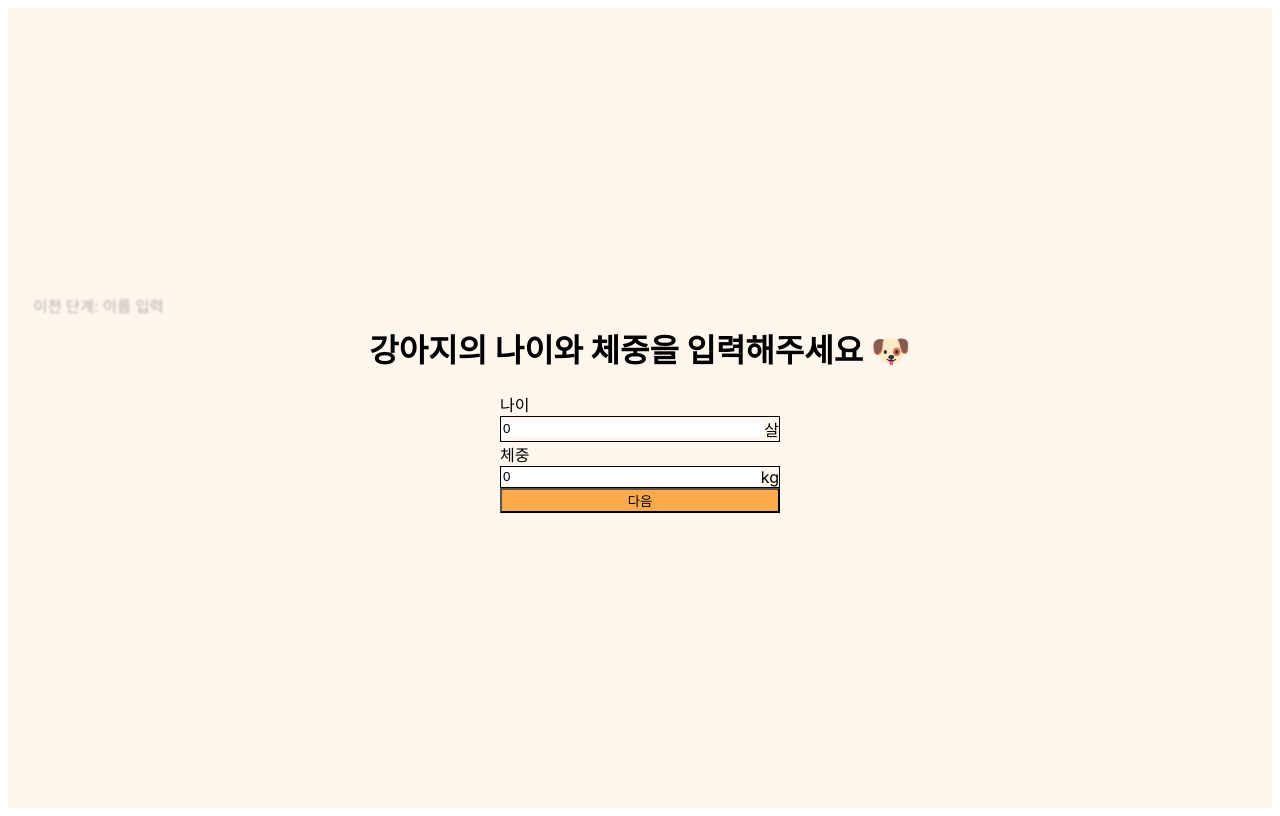
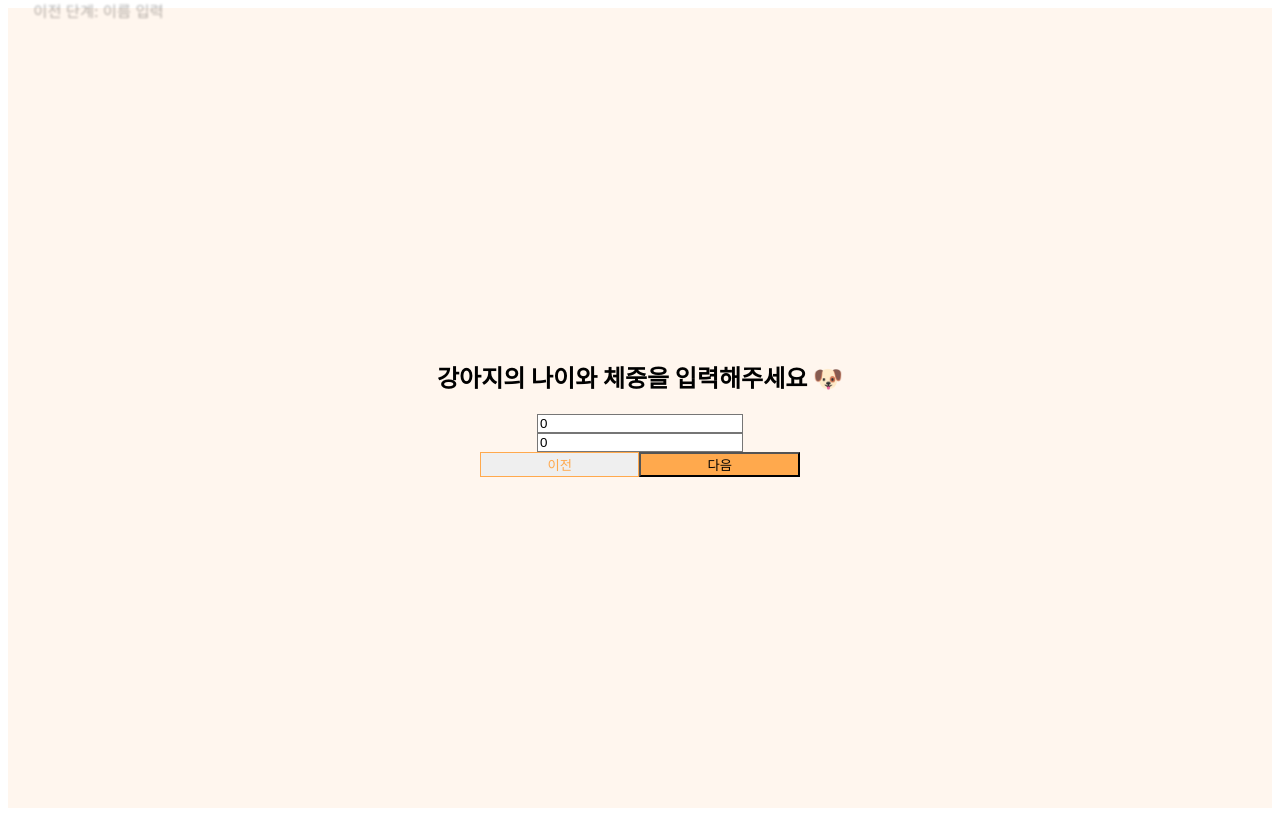
Before and after one commit to kimjuyoung1127/AiFitApp, a Next.js app: page /form in a window 1280 px wide. Both pictures are taken after a click on the button "다음". Built offline with nearby package versions, Linux system fonts and the light colour scheme.

Commit message:
이전 버튼 추가

```diff
--- a/1_screens/FormScreen/02_AgeWeightStep.tsx
+++ b/1_screens/FormScreen/02_AgeWeightStep.tsx
@@ -2,72 +2,64 @@
 import { useForm } from 'react-hook-form';
 import { zodResolver } from '@hookform/resolvers/zod';
 import * as z from 'zod';
+import { useTranslation } from 'next-i18next';
+import { useDogForm } from '../../3_state/useDogForm';
 
 const ageWeightSchema = z.object({
-  age: z.coerce.number().min(0, "나이를 입력해주세요!"),
-  weight: z.coerce.number().min(0, "체중을 입력해주세요!"),
+  age: z.number().min(0, '나이는 필수입니다'),
+  weight: z.number().min(0, '체중은 필수입니다'),
 });
 
-export default function AgeWeightStep() {
+export default function AgeWeightStep({ onNext }: { onNext: () => void }) {
+  const { t } = useTranslation('ageWeight');
   const { register, handleSubmit, formState: { errors } } = useForm({
     resolver: zodResolver(ageWeightSchema),
-    defaultValues: {
-      age: 0,
-      weight: 0
-    }
+    defaultValues: { age: 0, weight: 0 }
   });
+  const { updateAgeWeight } = useDogForm();
 
-  const handleButtonClick = () => {
-    console.log("다음 버튼 클릭됨 (AgeWeightStep)");
-    window.dispatchEvent(new CustomEvent('nextStep'));
+  const onSubmit = (data: any) => {
+    updateAgeWeight(data);
+    onNext();
   };
 
   return (
-    <div className="flex flex-col items-center justify-center">
-      <h1 className="text-xl font-bold mb-6 text-center">
-        강아지의 나이와 체중을 입력해주세요 🐶
-      </h1>
-      <div className="space-y-5 w-full max-w-[280px]">
-        <div className="bg-white rounded-lg p-4 shadow-sm">
-          <label className="block text-sm font-medium text-gray-700 mb-2">나이</label>
-          <div className="flex items-center border border-gray-300 rounded-lg overflow-hidden focus-within:ring-2 focus-within:ring-[#FFA94D] focus-within:border-transparent">
+    <div className="flex flex-col items-center justify-center h-screen bg-[#FFF6EE] px-4">
+      <h2 className="text-lg font-medium mb-4 text-center">강아지의 나이와 체중을 입력해주세요 🐶</h2>
+      <form onSubmit={handleSubmit(onSubmit)} className="w-full max-w-xs mx-auto">
+        <div className="flex flex-col gap-3 mb-4">
           <input
+            {...register('age', { valueAsNumber: true })}
             type="number"
-              {...register('age')}
-              className="w-full p-3 border-0 focus:outline-none focus:ring-0"
-              placeholder="0"
+            placeholder="나이"
+            className="w-full max-w-[200px] border rounded-md px-3 py-2 mx-auto"
           />
-            <div className="px-3 text-gray-500 bg-gray-50 h-full flex items-center">
-              살
-            </div>
-          </div>
-          {errors.age && <p className="text-red-500 text-xs mt-1">{errors.age.message}</p>}
+          {errors.age && <p className="text-red-500 text-xs">{errors.age.message}</p>}
+          <input
+            {...register('weight', { valueAsNumber: true })}
+            type="number"
+            placeholder="체중"
+            className="w-full max-w-[200px] border rounded-md px-3 py-2 mx-auto"
+          />
+          {errors.weight && <p className="text-red-500 text-xs">{errors.weight.message}</p>}
         </div>
 
-        <div className="bg-white rounded-lg p-4 shadow-sm">
-          <label className="block text-sm font-medium text-gray-700 mb-2">체중</label>
-          <div className="flex items-center border border-gray-300 rounded-lg overflow-hidden focus-within:ring-2 focus-within:ring-[#FFA94D] focus-within:border-transparent">
-            <input
-              type="number"
-              {...register('weight')}
-              className="w-full p-3 border-0 focus:outline-none focus:ring-0"
-              placeholder="0"
-            />
-            <div className="px-3 text-gray-500 bg-gray-50 h-full flex items-center">
-              kg
-            </div>
-          </div>
-          {errors.weight && <p className="text-red-500 text-xs mt-1">{errors.weight.message}</p>}
-        </div>
-
+        <div className="flex justify-between gap-4 max-w-[320px] mx-auto mt-6">
           <button
             type="button"
-          onClick={handleButtonClick}
-          className="w-full bg-[#FFA94D] hover:bg-[#FF8C2B] text-white font-medium py-3 px-4 rounded-lg shadow-sm transition-colors mt-4"
+            className="bg-white border border-[#FFA94D] text-[#FFA94D] rounded-lg px-4 py-3 w-full text-center shadow-sm hover:bg-orange-50"
+            onClick={() => window.dispatchEvent(new CustomEvent('prevStep'))}
+          >
+            이전
+          </button>
+          <button
+            type="submit"
+            className="bg-[#FFA94D] hover:bg-[#FF8C2B] text-white font-medium py-3 px-4 rounded-xl shadow-sm transition-colors w-full"
           >
             다음
           </button>
         </div>
+      </form>
     </div>
   );
 }
--- a/1_screens/FormScreen/03_BreedStep.tsx
+++ b/1_screens/FormScreen/03_BreedStep.tsx
@@ -8,7 +8,7 @@ import { useTranslation } from 'next-i18next';
 import { useDogForm, SelectOption } from '../../3_state/useDogForm';
 
 const breedSchema = z.object({
-  breed: z.string().min(1, '견종은 필수입니다'),
+  breed: z.string().min(1, '품종은 필수입니다'),
 });
 
 const breeds = [
@@ -75,10 +75,17 @@ export default function BreedStep({ onNext }: { onNext: () => void }) {
           <p className="text-red-500 text-xs mb-4 px-4 text-center">{errors.breed.message}</p>
         )}
 
-        <div className="max-w-[320px] mx-auto">
+        <div className="flex justify-between gap-4 max-w-[320px] mx-auto mt-6">
+          <button
+            type="button"
+            className="bg-white border border-[#FFA94D] text-[#FFA94D] rounded-lg px-4 py-3 w-full text-center shadow-sm hover:bg-orange-50"
+            onClick={() => window.dispatchEvent(new CustomEvent('prevStep'))}
+          >
+            이전
+          </button>
           <button
             type="submit"
-            className="w-full bg-[#FFA94D] hover:bg-[#FF8C2B] text-white font-medium py-2 px-6 rounded-xl shadow-sm transition-colors text-sm block"
+            className="bg-[#FFA94D] hover:bg-[#FF8C2B] text-white font-medium py-3 px-4 rounded-xl shadow-sm transition-colors w-full"
           >
             다음
           </button>
--- a/1_screens/FormScreen/FormScreen.tsx
+++ b/1_screens/FormScreen/FormScreen.tsx
@@ -15,14 +15,21 @@ export default function FormScreen() {
   useEffect(() => {
     const handleNextStep = () => {
       console.log("nextStep 이벤트 감지됨");
-      setCompletedSteps((prev) => [...prev, step]);
+      setCompletedSteps((prev) => Array.from(new Set([...prev, step])));
       setStep((prevStep) => (prevStep < 3 ? prevStep + 1 : 1));
     };
 
+    const handlePrevStep = () => {
+      console.log("prevStep 이벤트 감지됨");
+      setStep((prevStep) => (prevStep > 1 ? prevStep - 1 : 1));
+    };
+
     window.addEventListener('nextStep', handleNextStep);
+    window.addEventListener('prevStep', handlePrevStep);
 
     return () => {
       window.removeEventListener('nextStep', handleNextStep);
+      window.removeEventListener('prevStep', handlePrevStep);
     };
   }, [step]);
 
@@ -84,7 +91,7 @@ export default function FormScreen() {
               exit="exit"
               style={{ zIndex: completedSteps.length + 1 }}
             >
-              <AgeWeightStep />
+              <AgeWeightStep onNext={() => setStep(step + 1)} />
             </motion.div>
           )}
           {step === 3 && (
--- a/3_state/useDogForm.ts
+++ b/3_state/useDogForm.ts
@@ -1,13 +1,7 @@
 // 3_state/useDogForm.ts
 
 import { useState } from 'react';
-
-export interface DogProfile {
-  name: string;
-  age: number;
-  weight: number;
-  breed: string;
-}
+import { DogProfile } from '../7_types/dog';
 
 export interface SelectOption {
   value: string;
@@ -21,6 +15,14 @@ export function useDogForm() {
     weight: 0,
     breed: '',
   });
+
+  const updateAgeWeight = (data: { age: number; weight: number }) => {
+    setDogForm((prev) => ({
+      ...prev,
+      age: data.age,
+      weight: data.weight,
+    }));
+  };
 
   // React Select를 위한 유틸리티 함수들
   const getBreedAsOption = (): SelectOption | null => {
@@ -37,6 +39,7 @@ export function useDogForm() {
   return {
     dogForm,
     setDogForm,
+    updateAgeWeight,
     // React Select 헬퍼 함수들
     getBreedAsOption,
     updateBreed
```
Lines whose indentation alone changed are shown as unchanged.
